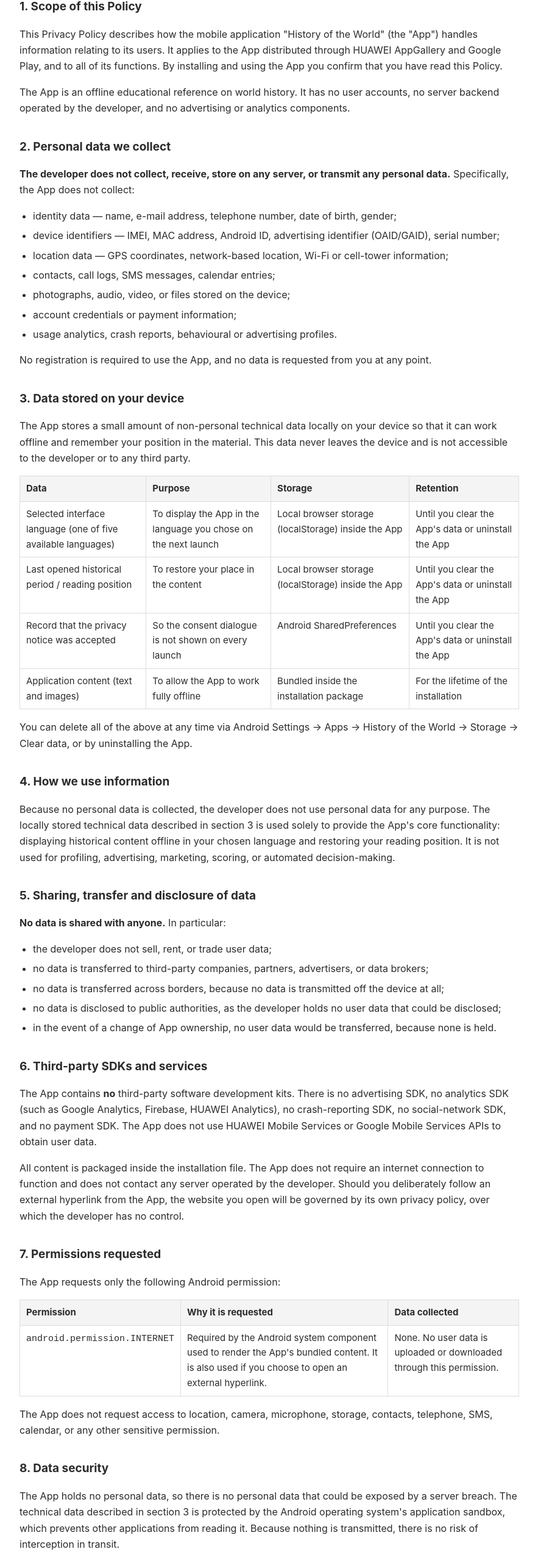
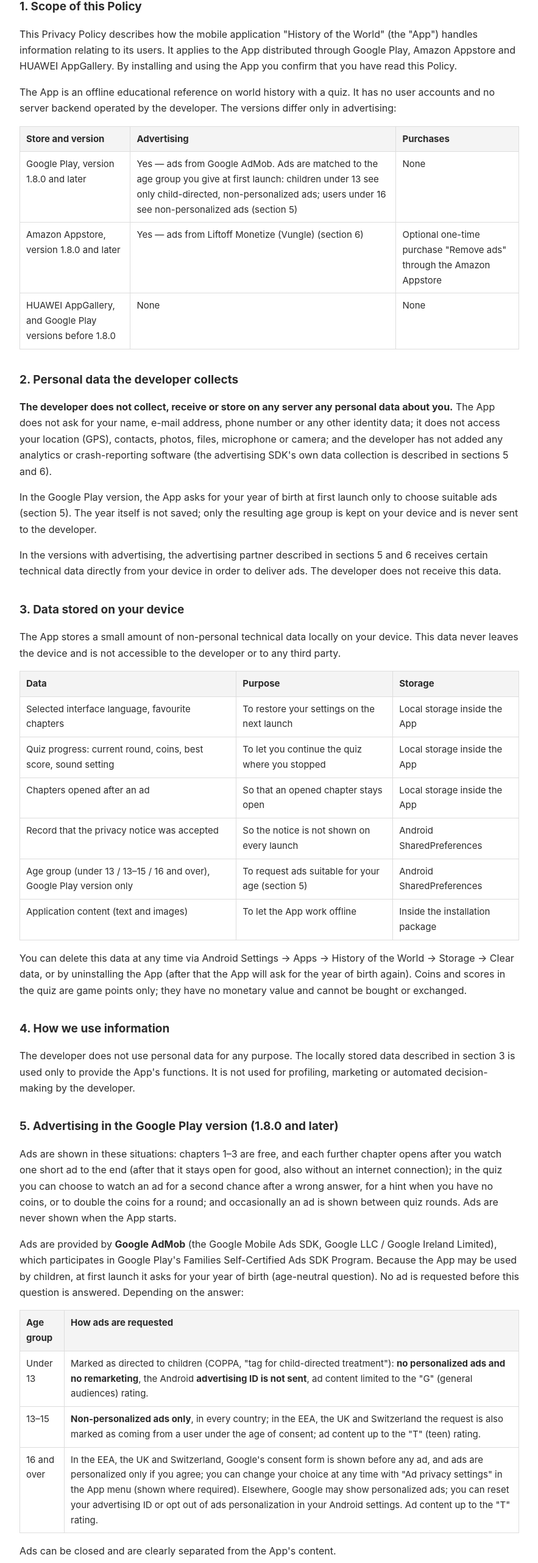
Before and after one commit to westkon109/history-of-world, a plain HTML site: page privacy-policy.html in a window 1280 px wide. Shown: the part 234-2797 px from the top of the page at 61% size, without its empty margins (198-1081 px from the left). Drawn offline with Linux system fonts and the light colour scheme.

Commit message:
Privacy policy: AdMob, age groups, UMP consent (1.8.0)

```diff
--- a/privacy-policy.html
+++ b/privacy-policy.html
@@ -16,6 +16,7 @@
     }
     h1 { font-size: 28px; margin-bottom: 4px; }
     h2 { font-size: 19px; margin-top: 34px; }
+    h3 { font-size: 16px; margin-top: 22px; }
     .meta { color: #6b6b6b; font-size: 14px; margin: 0 0 28px; }
     table { border-collapse: collapse; width: 100%; margin: 12px 0 4px; font-size: 15px; }
     th, td { border: 1px solid #ddd; padding: 8px 10px; text-align: left; vertical-align: top; }
@@ -23,112 +24,109 @@
     ul { padding-left: 22px; }
     li { margin-bottom: 6px; }
     a { color: #0b57d0; }
+    .note { background: #f6f8fb; border-left: 4px solid #0b57d0; padding: 10px 14px; }
   </style>
 </head>
 <body>
   <h1>Privacy Policy</h1>
   <p class="meta">
     Application: History of the World (package <code>app.vercel.history_of_world.twa</code>)<br>
-    Effective date: 4 September 2026 · Last updated: 4 September 2026<br>
+    Effective date: 4 September 2026 · Last updated: 15 October 2026<br>
     Developer / data controller: Andrei Kondrashin, individual developer<br>
     Contact e-mail: <a href="mailto:info@artgroupproject.com">info@artgroupproject.com</a>
   </p>
 
   <h2>1. Scope of this Policy</h2>
-  <p>This Privacy Policy describes how the mobile application "History of the World" (the "App") handles information relating to its users. It applies to the App distributed through HUAWEI AppGallery and Google Play, and to all of its functions. By installing and using the App you confirm that you have read this Policy.</p>
-  <p>The App is an offline educational reference on world history. It has no user accounts, no server backend operated by the developer, and no advertising or analytics components.</p>
+  <p>This Privacy Policy describes how the mobile application "History of the World" (the "App") handles information relating to its users. It applies to the App distributed through Google Play, Amazon Appstore and HUAWEI AppGallery. By installing and using the App you confirm that you have read this Policy.</p>
+  <p>The App is an offline educational reference on world history with a quiz. It has no user accounts and no server backend operated by the developer. The versions differ only in advertising:</p>
+  <table>
+    <tr><th>Store and version</th><th>Advertising</th><th>Purchases</th></tr>
+    <tr>
+      <td>Google Play, version 1.8.0 and later</td>
+      <td>Yes — ads from Google AdMob. Ads are matched to the age group you give at first launch: children under 13 see only child-directed, non-personalized ads; users under 16 see non-personalized ads (section 5)</td>
+      <td>None</td>
+    </tr>
+    <tr>
+      <td>Amazon Appstore, version 1.8.0 and later</td>
+      <td>Yes — ads from Liftoff Monetize (Vungle) (section 6)</td>
+      <td>Optional one-time purchase "Remove ads" through the Amazon Appstore</td>
+    </tr>
+    <tr>
+      <td>HUAWEI AppGallery, and Google Play versions before 1.8.0</td>
+      <td>None</td>
+      <td>None</td>
+    </tr>
+  </table>
 
-  <h2>2. Personal data we collect</h2>
-  <p><strong>The developer does not collect, receive, store on any server, or transmit any personal data.</strong> Specifically, the App does not collect:</p>
-  <ul>
-    <li>identity data — name, e-mail address, telephone number, date of birth, gender;</li>
-    <li>device identifiers — IMEI, MAC address, Android ID, advertising identifier (OAID/GAID), serial number;</li>
-    <li>location data — GPS coordinates, network-based location, Wi-Fi or cell-tower information;</li>
-    <li>contacts, call logs, SMS messages, calendar entries;</li>
-    <li>photographs, audio, video, or files stored on the device;</li>
-    <li>account credentials or payment information;</li>
-    <li>usage analytics, crash reports, behavioural or advertising profiles.</li>
-  </ul>
-  <p>No registration is required to use the App, and no data is requested from you at any point.</p>
+  <h2>2. Personal data the developer collects</h2>
+  <p><strong>The developer does not collect, receive or store on any server any personal data about you.</strong> The App does not ask for your name, e-mail address, phone number or any other identity data; it does not access your location (GPS), contacts, photos, files, microphone or camera; and the developer has not added any analytics or crash-reporting software (the advertising SDK's own data collection is described in sections 5 and 6).</p>
+  <p>In the Google Play version, the App asks for your year of birth at first launch only to choose suitable ads (section 5). The year itself is not saved; only the resulting age group is kept on your device and is never sent to the developer.</p>
+  <p>In the versions with advertising, the advertising partner described in sections 5 and 6 receives certain technical data directly from your device in order to deliver ads. The developer does not receive this data.</p>
 
   <h2>3. Data stored on your device</h2>
-  <p>The App stores a small amount of non-personal technical data locally on your device so that it can work offline and remember your position in the material. This data never leaves the device and is not accessible to the developer or to any third party.</p>
+  <p>The App stores a small amount of non-personal technical data locally on your device. This data never leaves the device and is not accessible to the developer or to any third party.</p>
   <table>
-    <tr><th>Data</th><th>Purpose</th><th>Storage</th><th>Retention</th></tr>
-    <tr>
-      <td>Selected interface language (one of five available languages)</td>
-      <td>To display the App in the language you chose on the next launch</td>
-      <td>Local browser storage (localStorage) inside the App</td>
-      <td>Until you clear the App's data or uninstall the App</td>
-    </tr>
-    <tr>
-      <td>Last opened historical period / reading position</td>
-      <td>To restore your place in the content</td>
-      <td>Local browser storage (localStorage) inside the App</td>
-      <td>Until you clear the App's data or uninstall the App</td>
-    </tr>
-    <tr>
-      <td>Record that the privacy notice was accepted</td>
-      <td>So the consent dialogue is not shown on every launch</td>
-      <td>Android SharedPreferences</td>
-      <td>Until you clear the App's data or uninstall the App</td>
-    </tr>
-    <tr>
-      <td>Application content (text and images)</td>
-      <td>To allow the App to work fully offline</td>
-      <td>Bundled inside the installation package</td>
-      <td>For the lifetime of the installation</td>
-    </tr>
+    <tr><th>Data</th><th>Purpose</th><th>Storage</th></tr>
+    <tr><td>Selected interface language, favourite chapters</td><td>To restore your settings on the next launch</td><td>Local storage inside the App</td></tr>
+    <tr><td>Quiz progress: current round, coins, best score, sound setting</td><td>To let you continue the quiz where you stopped</td><td>Local storage inside the App</td></tr>
+    <tr><td>Chapters opened after an ad</td><td>So that an opened chapter stays open</td><td>Local storage inside the App</td></tr>
+    <tr><td>Record that the privacy notice was accepted</td><td>So the notice is not shown on every launch</td><td>Android SharedPreferences</td></tr>
+    <tr><td>Age group (under 13 / 13–15 / 16 and over), Google Play version only</td><td>To request ads suitable for your age (section 5)</td><td>Android SharedPreferences</td></tr>
+    <tr><td>Application content (text and images)</td><td>To let the App work offline</td><td>Inside the installation package</td></tr>
   </table>
-  <p>You can delete all of the above at any time via Android Settings → Apps → History of the World → Storage → Clear data, or by uninstalling the App.</p>
+  <p>You can delete this data at any time via Android Settings → Apps → History of the World → Storage → Clear data, or by uninstalling the App (after that the App will ask for the year of birth again). Coins and scores in the quiz are game points only; they have no monetary value and cannot be bought or exchanged.</p>
 
   <h2>4. How we use information</h2>
-  <p>Because no personal data is collected, the developer does not use personal data for any purpose. The locally stored technical data described in section 3 is used solely to provide the App's core functionality: displaying historical content offline in your chosen language and restoring your reading position. It is not used for profiling, advertising, marketing, scoring, or automated decision-making.</p>
+  <p>The developer does not use personal data for any purpose. The locally stored data described in section 3 is used only to provide the App's functions. It is not used for profiling, marketing or automated decision-making by the developer.</p>
 
-  <h2>5. Sharing, transfer and disclosure of data</h2>
-  <p><strong>No data is shared with anyone.</strong> In particular:</p>
+  <h2>5. Advertising in the Google Play version (1.8.0 and later)</h2>
+  <p>Ads are shown in these situations: chapters 1–3 are free, and each further chapter opens after you watch one short ad to the end (after that it stays open for good, also without an internet connection); in the quiz you can choose to watch an ad for a second chance after a wrong answer, for a hint when you have no coins, or to double the coins for a round; and occasionally an ad is shown between quiz rounds. Ads are never shown when the App starts.</p>
+  <p>Ads are provided by <strong>Google AdMob</strong> (the Google Mobile Ads SDK, Google LLC / Google Ireland Limited), which participates in Google Play's Families Self-Certified Ads SDK Program. Because the App may be used by children, at first launch it asks for your year of birth (age-neutral question). No ad is requested before this question is answered. Depending on the answer:</p>
+  <table>
+    <tr><th>Age group</th><th>How ads are requested</th></tr>
+    <tr><td>Under 13</td><td>Marked as directed to children (COPPA, "tag for child-directed treatment"): <strong>no personalized ads and no remarketing</strong>, the Android <strong>advertising ID is not sent</strong>, ad content limited to the "G" (general audiences) rating.</td></tr>
+    <tr><td>13–15</td><td><strong>Non-personalized ads only</strong>, in every country; in the EEA, the UK and Switzerland the request is also marked as coming from a user under the age of consent; ad content up to the "T" (teen) rating.</td></tr>
+    <tr><td>16 and over</td><td>In the EEA, the UK and Switzerland, Google's consent form is shown before any ad, and ads are personalized only if you agree; you can change your choice at any time with "Ad privacy settings" in the App menu (shown where required). Elsewhere, Google may show personalized ads; you can reset your advertising ID or opt out of ads personalization in your Android settings. Ad content up to the "T" rating.</td></tr>
+  </table>
+  <p>Ads can be closed and are clearly separated from the App's content.</p>
+  <p>To deliver ads, measure them and prevent fraud, the Google Mobile Ads SDK collects the following data directly from your device, according to Google's disclosure for developers: <strong>IP address</strong> (from which an approximate location can be derived); <strong>product interactions</strong> (for example app launches, taps and video views); <strong>diagnostic information</strong> (for example app performance and crash data); and <strong>device identifiers</strong> (the Android advertising ID — not for users under 13 — and the app set ID). Google uses this data for advertising, analytics and fraud prevention; it is encrypted in transit. The processing is carried out by Google under its own policies: <a href="https://policies.google.com/privacy">Google Privacy Policy</a> and <a href="https://policies.google.com/technologies/partner-sites">How Google uses information from sites or apps that use its services</a>.</p>
+
+  <h2>6. Advertising and purchase in the Amazon Appstore version (1.8.0 and later)</h2>
+  <p>The Amazon version shows ads from <strong>Liftoff Monetize</strong> (the Vungle SDK, operated by Vungle, Inc. / Liftoff Mobile, Inc.) after some quiz sessions. Before ads are shown, the App asks for your consent to personalized advertising; if you decline, only non-personalized ads are shown.</p>
+  <p>To deliver an ad, measure that it was shown and prevent fraud, the Vungle SDK processes technical data such as: IP address (from which an approximate location such as country or city can be derived), device model and manufacturer, operating system version, language and time-zone settings, screen size, network type, and events related to the ad (loaded, shown, closed, clicked). According to Liftoff, this data is encrypted in transit. The processing is carried out by Liftoff under its own privacy policy: <a href="https://cdn-lb.vungle.com/privacy-policy-and-ad-info/index.html">Liftoff Privacy Policy and Ad Information</a>.</p>
+  <p>The optional "Remove ads" purchase is processed entirely by the Amazon Appstore. The developer does not receive your payment details; the App only receives confirmation from Amazon that the purchase was made, so that ads can be turned off on your device. Amazon's handling of your data is governed by Amazon's privacy notice.</p>
+
+  <h2>7. Sharing and transfer of data</h2>
   <ul>
-    <li>the developer does not sell, rent, or trade user data;</li>
-    <li>no data is transferred to third-party companies, partners, advertisers, or data brokers;</li>
-    <li>no data is transferred across borders, because no data is transmitted off the device at all;</li>
-    <li>no data is disclosed to public authorities, as the developer holds no user data that could be disclosed;</li>
-    <li>in the event of a change of App ownership, no user data would be transferred, because none is held.</li>
+    <li>The developer does not sell, rent or trade user data and holds no user data that could be shared or disclosed.</li>
+    <li>In the versions with advertising, the technical data listed in sections 5 and 6 is sent directly from your device to the advertising partner — Google (Google Play version) or Liftoff Monetize (Amazon version) — which may process it outside your country, including in the United States.</li>
+    <li>In the HUAWEI AppGallery version and in Google Play versions before 1.8.0 no data leaves your device.</li>
   </ul>
 
-  <h2>6. Third-party SDKs and services</h2>
-  <p>The App contains <strong>no</strong> third-party software development kits. There is no advertising SDK, no analytics SDK (such as Google Analytics, Firebase, HUAWEI Analytics), no crash-reporting SDK, no social-network SDK, and no payment SDK. The App does not use HUAWEI Mobile Services or Google Mobile Services APIs to obtain user data.</p>
-  <p>All content is packaged inside the installation file. The App does not require an internet connection to function and does not contact any server operated by the developer. Should you deliberately follow an external hyperlink from the App, the website you open will be governed by its own privacy policy, over which the developer has no control.</p>
+  <h2>8. Permissions</h2>
+  <table>
+    <tr><th>Permission</th><th>Versions</th><th>Why</th></tr>
+    <tr><td><code>android.permission.INTERNET</code>, <code>ACCESS_NETWORK_STATE</code></td><td>Google Play 1.8.0+, Amazon</td><td>Only to load ads. All App content is stored inside the App and works offline.</td></tr>
+    <tr><td><code>com.google.android.gms.permission.AD_ID</code> and related advertising permissions added by the Google Mobile Ads SDK</td><td>Google Play 1.8.0+</td><td>Access to the Android advertising ID for ads to users aged 16 and over. The advertising ID is not sent for users under 13.</td></tr>
+  </table>
+  <p>The App does not request access to location, camera, microphone, storage, contacts, telephone, SMS, calendar or any other sensitive permission. External links you choose to open (for example, the store page for rating the App) open in other apps and are governed by their own privacy policies.</p>
 
-  <h2>7. Permissions requested</h2>
-  <p>The App requests only the following Android permission:</p>
-  <table>
-    <tr><th>Permission</th><th>Why it is requested</th><th>Data collected</th></tr>
-    <tr>
-      <td><code>android.permission.INTERNET</code></td>
-      <td>Required by the Android system component used to render the App's bundled content. It is also used if you choose to open an external hyperlink.</td>
-      <td>None. No user data is uploaded or downloaded through this permission.</td>
-    </tr>
-  </table>
-  <p>The App does not request access to location, camera, microphone, storage, contacts, telephone, SMS, calendar, or any other sensitive permission.</p>
+  <h2>9. Data security</h2>
+  <p>The developer holds no personal data on servers. Data stored on your device is protected by the Android application sandbox. Data processed by the advertising partner is transmitted in encrypted form.</p>
 
-  <h2>8. Data security</h2>
-  <p>The App holds no personal data, so there is no personal data that could be exposed by a server breach. The technical data described in section 3 is protected by the Android operating system's application sandbox, which prevents other applications from reading it. Because nothing is transmitted, there is no risk of interception in transit.</p>
+  <h2>10. Children's privacy</h2>
+  <p>The App is an educational product suitable for children. The developer does not knowingly collect personal information from anyone, including children. The App has no chat, no user-generated content and no account. In the Google Play version, users who state that they are under 13 receive only child-directed, non-personalized ads without the advertising ID, and users under 16 receive only non-personalized ads, as described in section 5. Parents or guardians who have questions, or who wish to request deletion of data processed by the advertising partner, can contact the developer at the e-mail address below or contact the advertising partner (Google or Liftoff) directly through its privacy policy.</p>
 
-  <h2>9. Children's privacy</h2>
-  <p>The App is a general-audience educational product and is suitable for use by minors. It does not knowingly collect any information from children, because it does not collect information from any user. It contains no advertising, no in-app purchases, no chat or user-generated content, and no external links intended for commercial purposes.</p>
+  <h2>11. Your rights</h2>
+  <p>Under data-protection laws including the EU General Data Protection Regulation (GDPR), you have the right to access, correct, delete, restrict and object to the processing of your personal data, the right to data portability and the right to withdraw consent. Because the developer holds no personal data about you, requests concerning data processed for advertising are best addressed to the advertising partner — Google (section 5) or Liftoff (section 6); the developer will help you with any request — write to <a href="mailto:info@artgroupproject.com">info@artgroupproject.com</a>, and we will reply within 30 days. You can always clear the data stored on your device as described in section 3.</p>
 
-  <h2>10. Your rights</h2>
-  <p>Under data-protection laws including the EU General Data Protection Regulation (GDPR), the Personal Information Protection Law of the People's Republic of China, and Russian Federal Law No. 152-FZ, you have the right to access, correct, delete, restrict, and object to the processing of your personal data, and the right to data portability and to withdraw consent.</p>
-  <p>Because the developer holds no personal data about you, there is no personal data to access, export, correct, or erase on request. You retain full control of the locally stored technical data, which you can erase at any time as described in section 3. If you wish to exercise any right or to verify that no data is held about you, write to <a href="mailto:info@artgroupproject.com">info@artgroupproject.com</a>; we will reply within 30 days.</p>
+  <h2>12. Legal basis</h2>
+  <p>Data stored on your device (section 3) is necessary to provide the functions you use. Non-personalized ads, their measurement and fraud prevention are based on the legitimate interest in funding the free App. Personalized ads in the EEA, the UK and Switzerland are shown only with your consent: in the Google Play version you can change it with "Ad privacy settings" in the App menu; in the Amazon version you can withdraw it by clearing the App's data.</p>
 
-  <h2>11. Legal basis for processing</h2>
-  <p>No processing of personal data takes place, so no legal basis under Article 6 GDPR is required. Storage of the technical data in section 3 is strictly necessary to provide the functionality you request when you use the App.</p>
+  <h2>13. Changes to this Policy</h2>
+  <p>This Policy is updated when the App's functionality changes. The "Last updated" date at the top of this page will be revised, and the current version is always available at this address.</p>
 
-  <h2>12. Changes to this Policy</h2>
-  <p>This Policy may be updated if the App's functionality changes. The "Last updated" date at the top of this page will be revised accordingly, and the current version will always be available at this URL. If a future version of the App begins to collect any personal data, this Policy will be updated in advance and your consent will be requested inside the App before any collection starts.</p>
-
-  <h2>13. Contact</h2>
-  <p>For any question, request, or complaint concerning privacy and this Policy:</p>
+  <h2>14. Contact</h2>
   <ul>
     <li>E-mail: <a href="mailto:info@artgroupproject.com">info@artgroupproject.com</a></li>
     <li>Developer: Andrei Kondrashin, individual developer</li>
```
